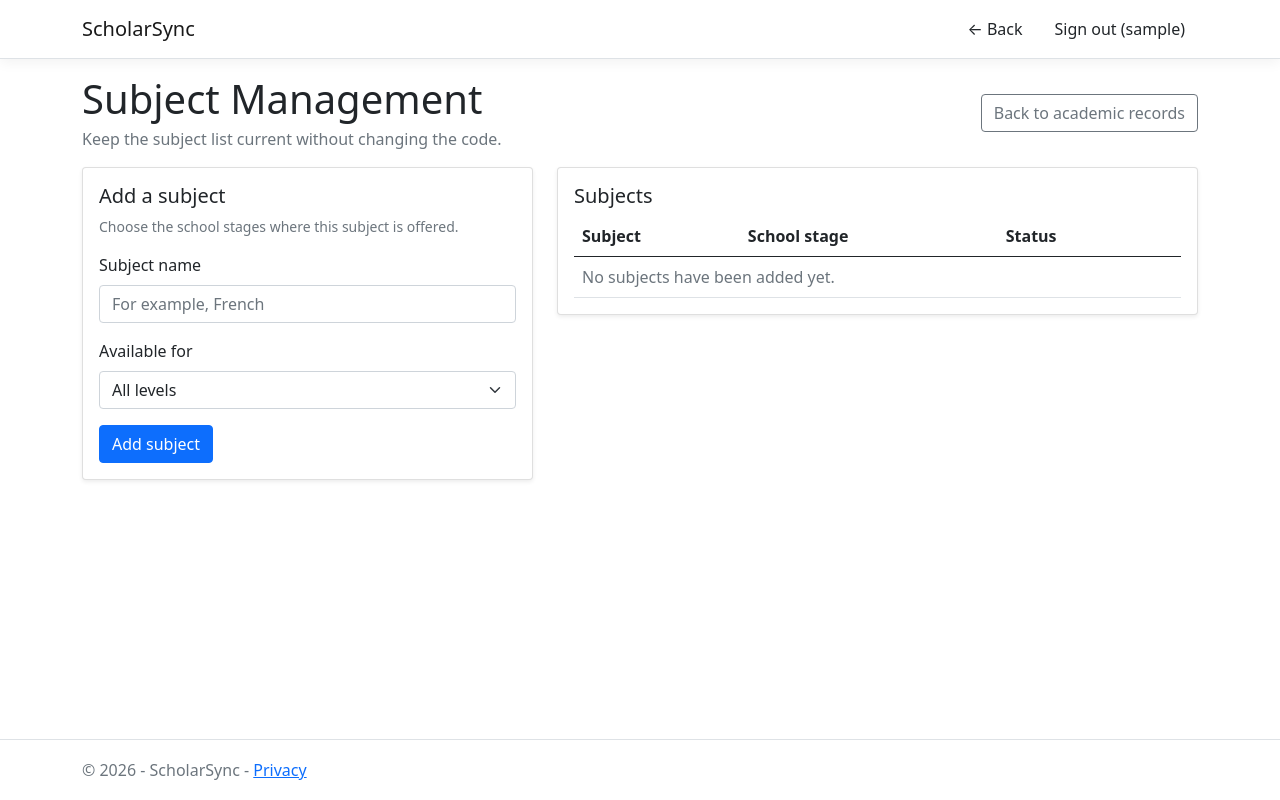
After one commit to Carthy123/ScholarSync, an ASP.NET Core app: page /Subjects in a window 1280 px wide. The commit adds this page. Run offline with ASP.NET Core 8, Linux system fonts and the light colour scheme; the visitor is signed in with stand-in values (Sample User, id 1); data that the repository does not hold is empty; style sheets or scripts are compiled from the project's sources; the project's own start-up code is not run, and a stand-in starts its controllers and pages.

Commit message:
Add configurable subject management

```diff
--- a/Data/SchoolDbContext.cs
+++ b/Data/SchoolDbContext.cs
@@ -28,6 +28,7 @@ public class SchoolDbContext : DbContext
     public DbSet<AnnouncementAcknowledgement> AnnouncementAcknowledgements => Set<AnnouncementAcknowledgement>();
     public DbSet<GuardianCommunication> GuardianCommunications => Set<GuardianCommunication>();
     public DbSet<CommunicationTemplate> CommunicationTemplates => Set<CommunicationTemplate>();
+    public DbSet<SchoolSubject> SchoolSubjects => Set<SchoolSubject>();
 
     protected override void OnModelCreating(ModelBuilder modelBuilder)
     {
--- /dev/null
+++ b/Pages/Subjects/Index.cshtml
@@ -0,0 +1,84 @@
+@page
+@model ScholarSync.Pages.Subjects.IndexModel
+
+@{
+    ViewData["Title"] = "Subject Management";
+}
+
+<div class="d-flex flex-wrap justify-content-between align-items-center gap-2 mb-3">
+    <div>
+        <h1 class="mb-1">Subject Management</h1>
+        <p class="text-muted mb-0">Keep the subject list current without changing the code.</p>
+    </div>
+    <a asp-page="/Grades/Index" class="btn btn-outline-secondary">Back to academic records</a>
+</div>
+
+@if (TempData["SubjectMessage"] is string message)
+{
+    <div class="alert alert-success">@message</div>
+}
+
+<div class="row g-4">
+    <div class="col-lg-5">
+        <div class="card shadow-sm">
+            <div class="card-body">
+                <h2 class="h5">Add a subject</h2>
+                <p class="small text-muted">Choose the school stages where this subject is offered.</p>
+                <form method="post">
+                    <div class="mb-3">
+                        <label asp-for="Input.Name" class="form-label">Subject name</label>
+                        <input asp-for="Input.Name" class="form-control" placeholder="For example, French" />
+                        <span asp-validation-for="Input.Name" class="text-danger"></span>
+                    </div>
+                    <div class="mb-3">
+                        <label asp-for="Input.Level" class="form-label">Available for</label>
+                        <select asp-for="Input.Level" class="form-select">
+                            @foreach (var level in Model.LevelOptions)
+                            {
+                                <option value="@level">@level</option>
+                            }
+                        </select>
+                        <span asp-validation-for="Input.Level" class="text-danger"></span>
+                    </div>
+                    <button type="submit" class="btn btn-primary">Add subject</button>
+                </form>
+            </div>
+        </div>
+    </div>
+    <div class="col-lg-7">
+        <div class="card shadow-sm">
+            <div class="card-body">
+                <h2 class="h5">Subjects</h2>
+                <div class="table-responsive">
+                    <table class="table align-middle mb-0">
+                        <thead><tr><th>Subject</th><th>School stage</th><th>Status</th><th></th></tr></thead>
+                        <tbody>
+                        @foreach (var subject in Model.Subjects)
+                        {
+                            <tr>
+                                <td>@subject.Name</td>
+                                <td>@subject.Level</td>
+                                <td><span class="badge @(subject.IsActive ? "text-bg-success" : "text-bg-secondary")">@(subject.IsActive ? "Active" : "Archived")</span></td>
+                                <td class="text-end">
+                                    <form method="post" asp-page-handler="Toggle">
+                                        <input type="hidden" name="id" value="@subject.Id" />
+                                        <button type="submit" class="btn btn-sm @(subject.IsActive ? "btn-outline-danger" : "btn-outline-success")">@(subject.IsActive ? "Archive" : "Activate")</button>
+                                    </form>
+                                </td>
+                            </tr>
+                        }
+                        @if (Model.Subjects.Count == 0)
+                        {
+                            <tr><td colspan="4" class="text-muted">No subjects have been added yet.</td></tr>
+                        }
+                        </tbody>
+                    </table>
+                </div>
+            </div>
+        </div>
+    </div>
+</div>
+
+@section Scripts {
+    <partial name="_ValidationScriptsPartial" />
+}
--- /dev/null
+++ b/Pages/Subjects/Index.cshtml.cs
@@ -0,0 +1,83 @@
+using Microsoft.AspNetCore.Authorization;
+using Microsoft.AspNetCore.Mvc;
+using Microsoft.AspNetCore.Mvc.RazorPages;
+using Microsoft.EntityFrameworkCore;
+using ScholarSync.Data;
+using ScholarSync.Models;
+using ScholarSync.Security;
+
+namespace ScholarSync.Pages.Subjects;
+
+[Authorize(Roles = "Admin")]
+public class IndexModel : PageModel
+{
+    private readonly SchoolDbContext _context;
+    private readonly AuditService _auditService;
+
+    public IndexModel(SchoolDbContext context, AuditService auditService)
+    {
+        _context = context;
+        _auditService = auditService;
+    }
+
+    public IList<SchoolSubject> Subjects { get; private set; } = new List<SchoolSubject>();
+
+    [BindProperty]
+    public SchoolSubject Input { get; set; } = new();
+
+    public IReadOnlyList<string> LevelOptions { get; } = new[]
+    {
+        "All levels", "Creche", "KG", "Primary", "JHS", "KG / Primary", "Primary / JHS"
+    };
+
+    public async Task OnGetAsync() => await LoadSubjectsAsync();
+
+    public async Task<IActionResult> OnPostAsync()
+    {
+        Input.Name = Input.Name.Trim();
+        Input.Level = Input.Level.Trim();
+        if (!LevelOptions.Contains(Input.Level, StringComparer.OrdinalIgnoreCase))
+            ModelState.AddModelError("Input.Level", "Select a valid class level.");
+
+        var duplicate = await _context.SchoolSubjects.AnyAsync(subject =>
+            subject.Name.ToLower() == Input.Name.ToLower() && subject.Level.ToLower() == Input.Level.ToLower());
+        if (duplicate)
+            ModelState.AddModelError("Input.Name", "That subject is already listed for this level.");
+
+        if (!ModelState.IsValid)
+        {
+            await LoadSubjectsAsync();
+            return Page();
+        }
+
+        var subject = new SchoolSubject { Name = Input.Name, Level = Input.Level, IsActive = true };
+        _context.SchoolSubjects.Add(subject);
+        await _context.SaveChangesAsync();
+        await _auditService.LogAsync("Created", "SchoolSubject", subject.Id, $"Added subject {subject.Name} for {subject.Level}.");
+        TempData["SubjectMessage"] = $"{subject.Name} was added to the subject list.";
+        return RedirectToPage();
+    }
+
+    public async Task<IActionResult> OnPostToggleAsync(int id)
+    {
+        var subject = await _context.SchoolSubjects.FirstOrDefaultAsync(item => item.Id == id);
+        if (subject == null)
+            return NotFound();
+
+        subject.IsActive = !subject.IsActive;
+        await _context.SaveChangesAsync();
+        await _auditService.LogAsync(subject.IsActive ? "Activated" : "Archived", "SchoolSubject", subject.Id, $"{(subject.IsActive ? "Activated" : "Archived")} subject {subject.Name}.");
+        TempData["SubjectMessage"] = subject.IsActive ? $"{subject.Name} is active again." : $"{subject.Name} was archived.";
+        return RedirectToPage();
+    }
+
+    private async Task LoadSubjectsAsync()
+    {
+        Subjects = await _context.SchoolSubjects
+            .AsNoTracking()
+            .OrderByDescending(subject => subject.IsActive)
+            .ThenBy(subject => subject.Level)
+            .ThenBy(subject => subject.Name)
+            .ToListAsync();
+    }
+}
```
Also changed, not shown: Models/SchoolSubject.cs (added, +16 -0 lines), Pages/Grades/Index.cshtml (+10 -2 lines), Pages/Grades/Index.cshtml.cs (+35 -20 lines), Program.cs (+29 -0 lines), USER_GUIDE.md (+2 -0 lines).
